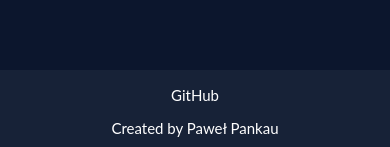
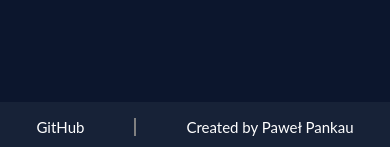
Before and after one commit to Pawel-14/to-do-list, a React (Create React App) app: page / in a window 390 px wide. Shown: the part 694-841 px from the top of the page. Built offline with nearby package versions, Linux system fonts and the light colour scheme; no server answers.

Commit message:
poprawka stopki

```diff
--- a/src/App.css
+++ b/src/App.css
@@ -121,6 +121,21 @@
 }
 
 @media only screen and (max-width: 768px) {
+  .created-by {
+    display: inline;
+    border-left: 2px solid grey;
+    padding-left: 50px;
+    margin-left: 50px;
+  }
+
+  .footer {
+    position: fixed;
+    bottom: 0;
+    width: 100%;
+    height: 2rem;
+    min-height: 10px;
+  }
+
   .task-box {
     padding: 3%;
   }
--- a/src/components/Footer.js
+++ b/src/components/Footer.js
@@ -6,7 +6,7 @@
         <a href="https://github.com/Pawel-14" rel="noreferrer" target="_blank">
           GitHub
         </a>
-        <p>Created by Paweł Pankau</p>
+        <p className="created-by">Created by Paweł Pankau</p>
       </div>
     </footer>
   );
```
